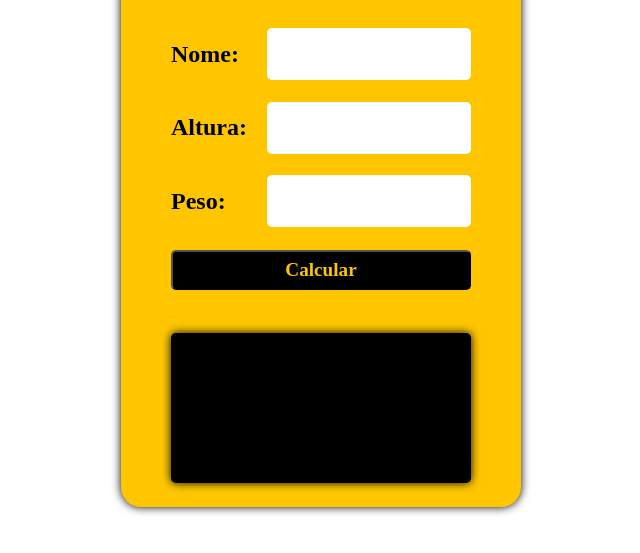
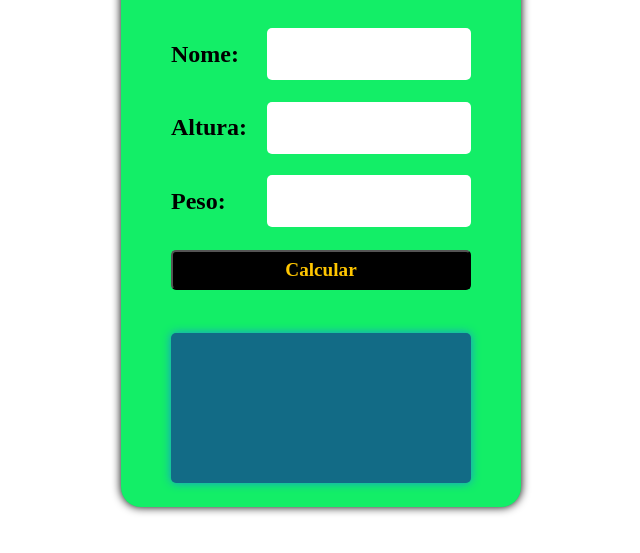
Before and after one commit to Becero/Calculadora-imc, a plain HTML site: page index.html in a window 1280 px wide. Shown: the part 201-754 px from the top of the page, without its empty margins (327-967 px from the left). Drawn offline with Linux system fonts and the light colour scheme.

Commit message:
Update style.css

```diff
--- a/style.css
+++ b/style.css
@@ -10,7 +10,7 @@ main{
   .container{
     display: flex;
     flex-direction: column;
-    background: rgb(255,198,0);
+    background: rgb(19, 238, 103);
     width: 400px;
     height: 600px;
     align-items: center;
@@ -70,8 +70,8 @@ main{
     height: 150px;
     border-radius: 5px;
     font: italic 1.5rem serif;
-    box-shadow: 0px 0px 10px black;
-    background: #000;
+    box-shadow: 0px 0px 10px rgb(25, 146, 216);
+    background: rgb(18, 107, 134);
     color: rgb(255,198,0);
     padding: 20px;
     box-sizing: border-box;
```
